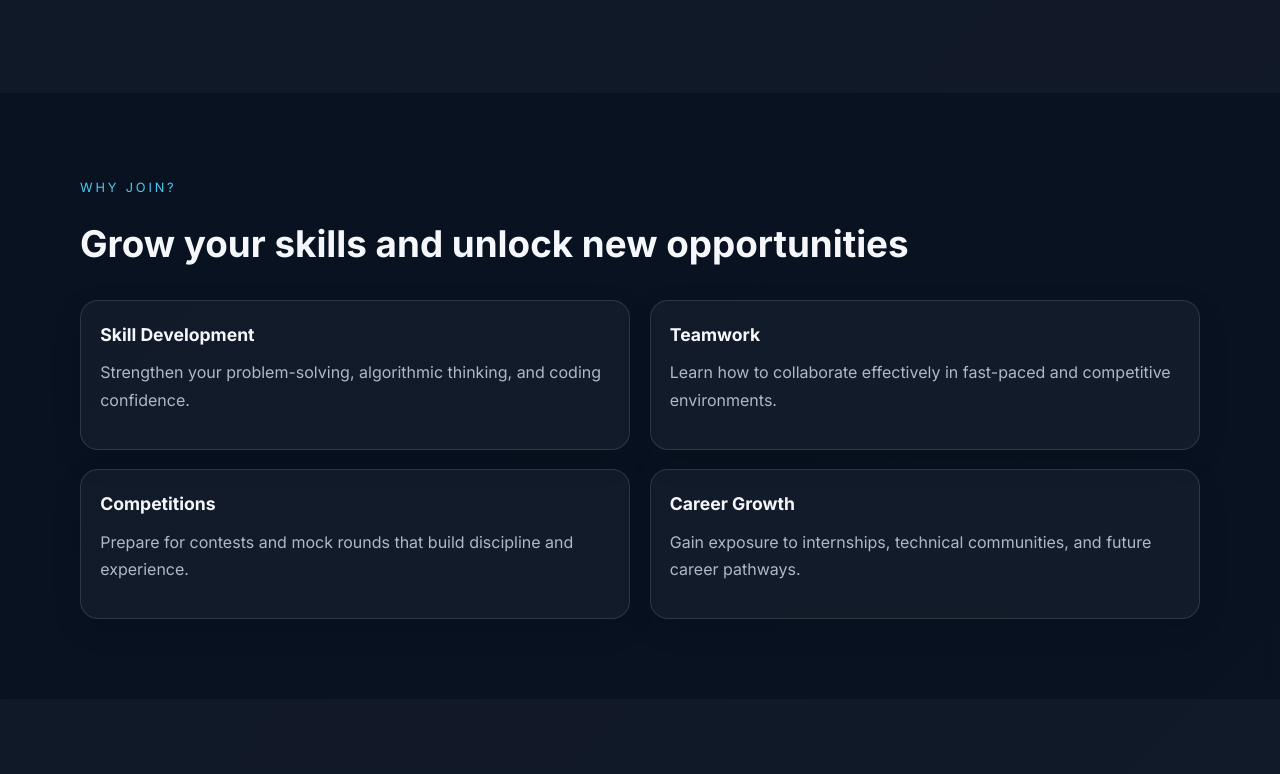
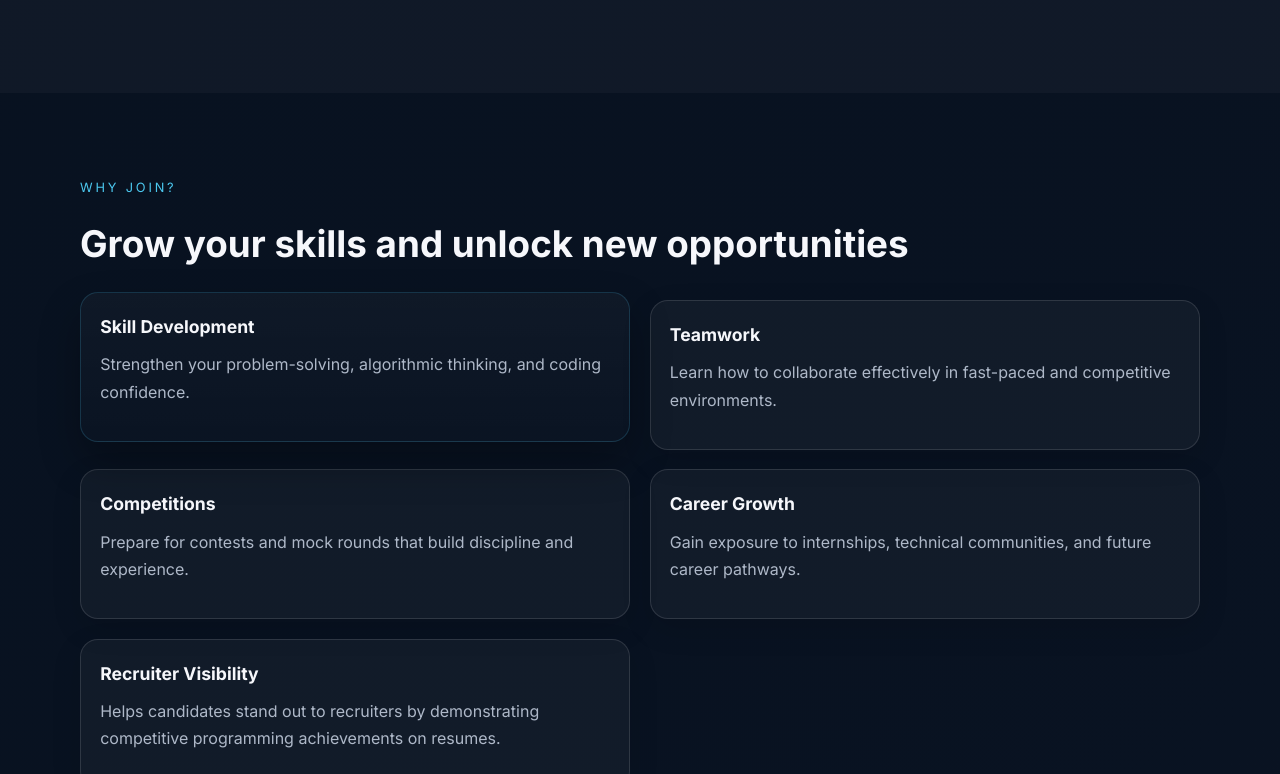
Before and after one commit to sanyasingh20070406-lang/icpc-club-amrita-nagercoil, a plain HTML site: page index.html in a window 1280 px wide. In both pictures the pointer is over the element 355 px from the left and 1993 px from the top of the page. Shown: the part 1619-2393 px from the top of the page. Drawn offline with Linux system fonts and the light colour scheme.

Commit message:
Why Join: add Recruiter Visibility card; add hover effects to join cards

```diff
--- a/index.html
+++ b/index.html
@@ -129,6 +129,10 @@
               <h3>Career Growth</h3>
               <p>Gain exposure to internships, technical communities, and future career pathways.</p>
             </article>
+              <article class="card">
+                <h3>Recruiter Visibility</h3>
+                <p>Helps candidates stand out to recruiters by demonstrating competitive programming achievements on resumes.</p>
+              </article>
           </div>
         </div>
       </section>
--- a/styles.css
+++ b/styles.css
@@ -216,6 +216,7 @@ p {
   border-radius: 18px;
   padding: 1.2rem;
   box-shadow: 0 10px 30px rgba(0, 0, 0, 0.12);
+  transition: transform 0.22s ease, box-shadow 0.22s ease, background 0.22s ease, border-color 0.22s ease;
 }
 
 .card h3,
@@ -228,6 +229,13 @@ p {
   color: var(--accent);
   font-weight: 600;
   margin-bottom: 0.5rem;
+}
+
+.card:hover {
+  transform: translateY(-8px);
+  box-shadow: 0 20px 40px rgba(0,0,0,0.28);
+  background: linear-gradient(180deg, rgba(255,255,255,0.03), rgba(255,255,255,0.01));
+  border-color: rgba(76, 201, 240, 0.18);
 }
 
 .gallery-preview {
```
